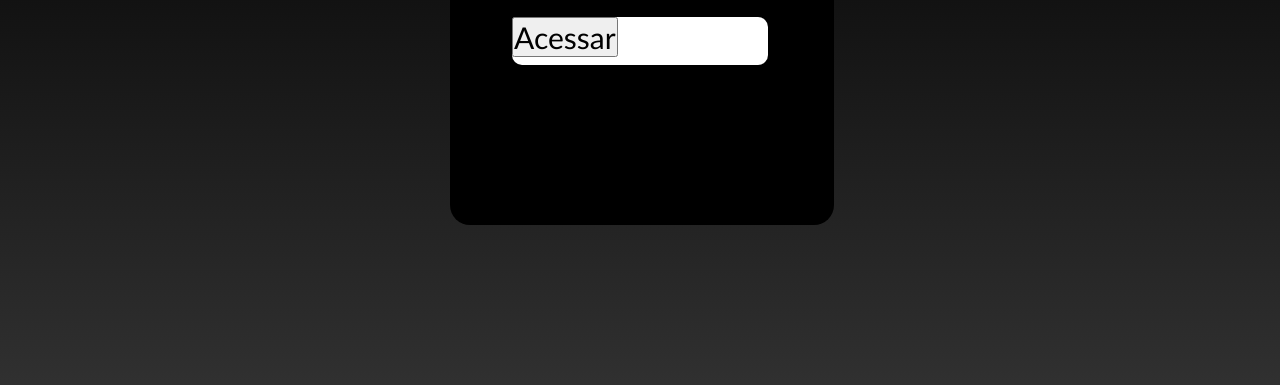
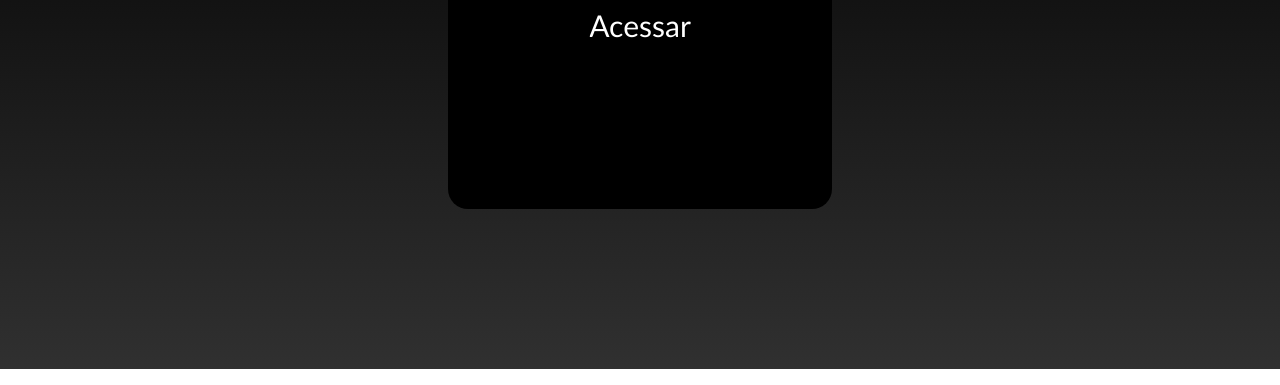
Before and after one commit to matheussarconi/Portal-do-Or-culo, a website: page login.html in a window 1280 px wide. Shown: the part 495-880 px from the top of the page. Drawn offline with Linux system fonts and the light colour scheme; files that its build step writes are made by us from their sources; files whose address does not match are found by name.

Commit message:
Add files via upload

```diff
--- a/style.css
+++ b/style.css
@@ -15,8 +15,8 @@ main{
     align-items: center;
     justify-content: center;
     background-color: black;
-    margin-left: 450px;
-    margin-top: 80px;
+    margin-left: 35%;
+    margin-top: 5%;
     border-radius: 20px;
     width: 30%;
     height: 80vh;
@@ -37,13 +37,14 @@ main{
 
 }
 .botaoSubmit{
-
-    text-decoration: none;
-    color: black;
+    color: white;
     display: flex;
     align-items: center;
     justify-content: center;
     font-size: 30px;
+    border: none;
+    border-radius: 10px;
+    background-color: black;
 }
 .nomes{
     font-size: 30px;
@@ -52,9 +53,12 @@ main{
     width: 20vw;
 }
 .decorarSubmit{
-    background-color: white;
-    width: 20vw;
+    display: flex;
+    align-items: center;
+    justify-content: center;
+    /* background-color: white; */
+    /* width: 20vw; */
     margin-top: 20px;
-    height: 6vh;
-    border-radius: 10px;
+    /* height: 6vh; */
+    /* border-radius: 10px; */
 }
```
Also changed, not shown: 1 other file.
